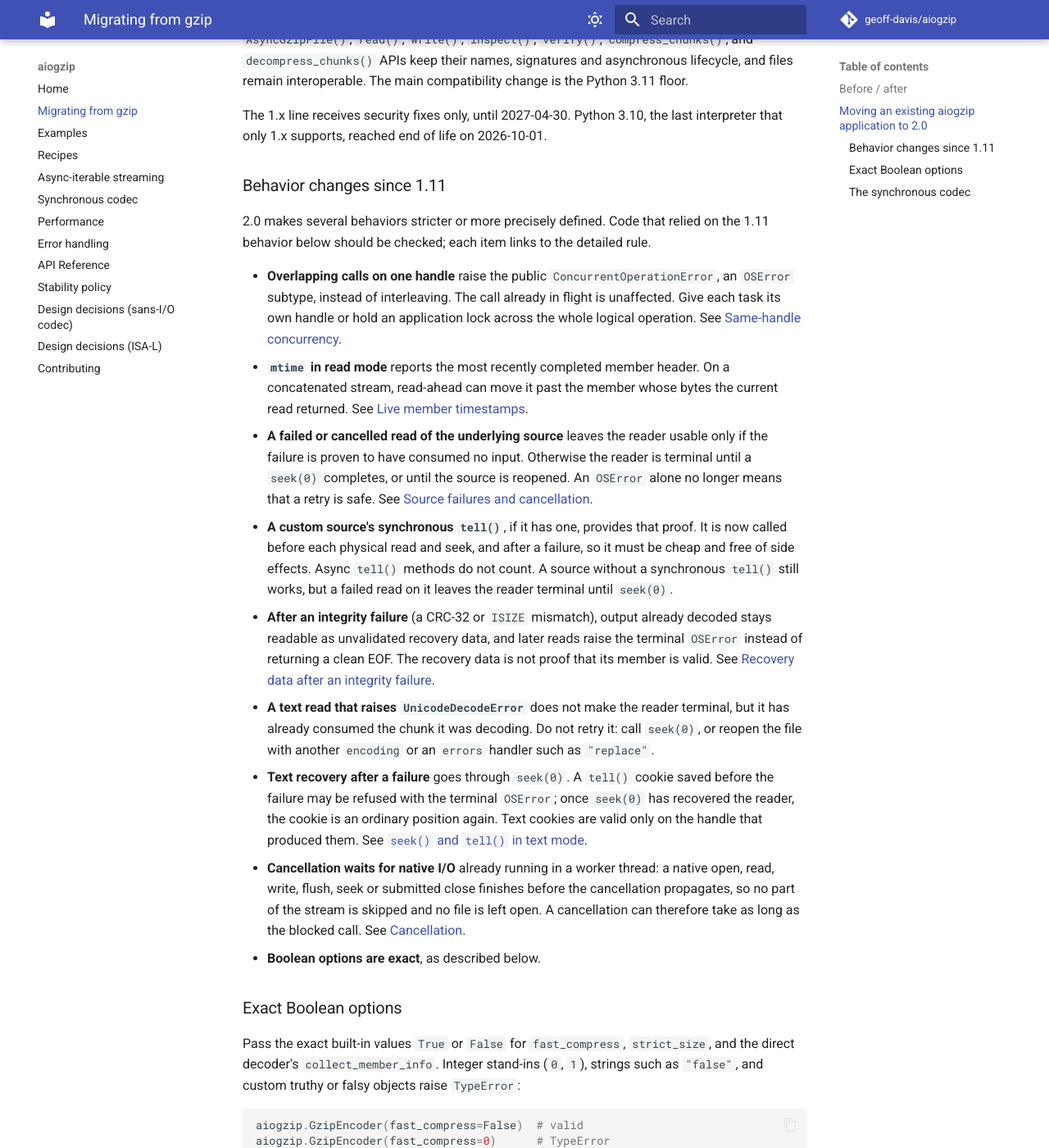
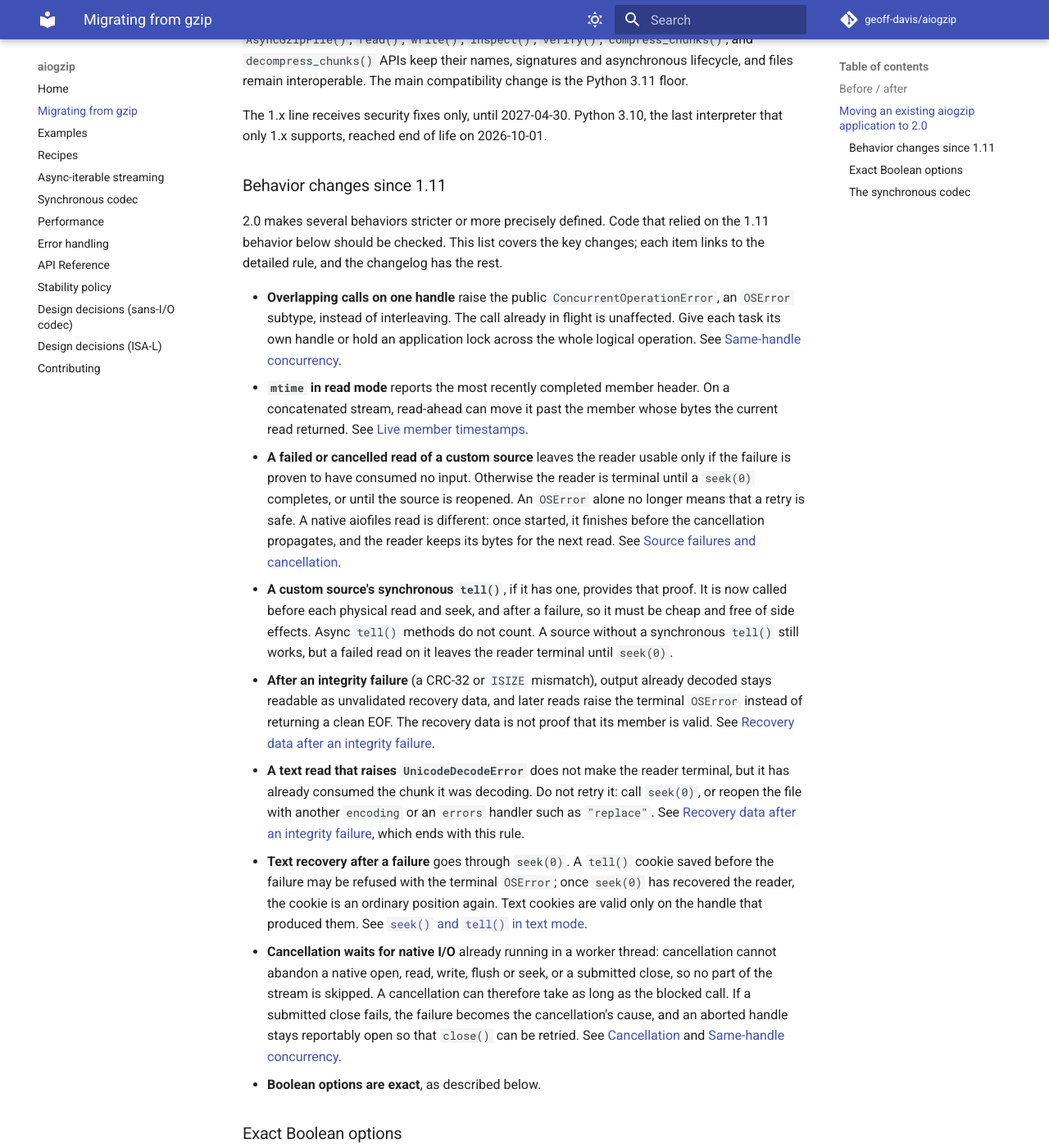
Before and after one commit to geoff-davis/aiogzip, an MkDocs documentation site: the page built from docs/migration.md, in a window 1280 px wide and 1400 px high, scrolled down 1157 px. Shown: the whole window at 82% size. Built offline with MkDocs 1.6.1 and Material for MkDocs 9.7.7, drawn with Linux system fonts in a browser that asks for light colours; comment, search, counter and statistics services are not loaded; the version menu is left out.

Commit message:
Update: Scope the migration guide's cancellation claims as Codex asked
Codex's review of the T04 draft found three overstatements and one
missing link. The source-failure bullet now applies to custom sources
and states the native aiofiles case separately; the cancellation bullet
says cancellation cannot abandon submitted native work and keeps the
close-failure qualification instead of promising no file is left open;
the changelog says a saved cookie may be refused, with seek(0) as the
guaranteed recovery. The guide's list is described as the key changes,
and the UnicodeDecodeError bullet links to its rule.

🤖 Generated with [Claude Code](https://claude.com/claude-code)

Co-Authored-By: Claude Opus 5.5 <noreply@anthropic.com>
Claude-Session: https://claude.ai/code/session_016d34WUJ3chyVonxns6H5y6

```diff
--- a/docs/migration.md
+++ b/docs/migration.md
@@ -57,8 +57,9 @@ last interpreter that only 1.x supports, reached end of life on 2026-10-01.
 ### Behavior changes since 1.11
 
 2.0 makes several behaviors stricter or more precisely defined. Code that
-relied on the 1.11 behavior below should be checked; each item links to the
-detailed rule.
+relied on the 1.11 behavior below should be checked. This list covers the
+key changes; each item links to the detailed rule, and the changelog has the
+rest.
 
 - **Overlapping calls on one handle** raise the public
   `ConcurrentOperationError`, an `OSError` subtype, instead of interleaving.
@@ -69,10 +70,13 @@ detailed rule.
   On a concatenated stream, read-ahead can move it past the member whose bytes
   the current read returned. See
   [Live member timestamps](api.md#live-member-timestamps).
-- **A failed or cancelled read of the underlying source** leaves the reader
-  usable only if the failure is proven to have consumed no input. Otherwise
-  the reader is terminal until a `seek(0)` completes, or until the source is
-  reopened. An `OSError` alone no longer means that a retry is safe. See
+- **A failed or cancelled read of a custom source** leaves the reader usable
+  only if the failure is proven to have consumed no input. Otherwise the
+  reader is terminal until a `seek(0)` completes, or until the source is
+  reopened. An `OSError` alone no longer means that a retry is safe. A native
+  aiofiles read is different: once started, it finishes before the
+  cancellation propagates, and the reader keeps its bytes for the next read.
+  See
   [Source failures and cancellation](recipes.md#source-failures-and-cancellation).
 - **A custom source's synchronous `tell()`**, if it has one, provides that
   proof. It is now called before each physical read and seek, and after a
@@ -87,17 +91,22 @@ detailed rule.
 - **A text read that raises `UnicodeDecodeError`** does not make the reader
   terminal, but it has already consumed the chunk it was decoding. Do not
   retry it: call `seek(0)`, or reopen the file with another `encoding` or an
-  `errors` handler such as `"replace"`.
+  `errors` handler such as `"replace"`. See
+  [Recovery data after an integrity failure](errors.md#recovery-data-after-an-integrity-failure),
+  which ends with this rule.
 - **Text recovery after a failure** goes through `seek(0)`. A `tell()` cookie
   saved before the failure may be refused with the terminal `OSError`; once
   `seek(0)` has recovered the reader, the cookie is an ordinary position
   again. Text cookies are valid only on the handle that produced them. See
   [`seek()` and `tell()` in text mode](api.md#seek-and-tell-in-text-mode).
-- **Cancellation waits for native I/O** already running in a worker thread: a
-  native open, read, write, flush, seek or submitted close finishes before
-  the cancellation propagates, so no part of the stream is skipped and no
-  file is left open. A cancellation can therefore take as long as the blocked
-  call. See [Cancellation](recipes.md#cancellation).
+- **Cancellation waits for native I/O** already running in a worker thread:
+  cancellation cannot abandon a native open, read, write, flush or seek, or a
+  submitted close, so no part of the stream is skipped. A cancellation can
+  therefore take as long as the blocked call. If a submitted close fails,
+  the failure becomes the cancellation's cause, and an aborted handle stays
+  reportably open so that `close()` can be retried. See
+  [Cancellation](recipes.md#cancellation) and
+  [Same-handle concurrency](errors.md#same-handle-concurrency).
 - **Boolean options are exact**, as described below.
 
 ### Exact Boolean options
```
Also changed, not shown: CHANGELOG.md (+6 -6 lines).
